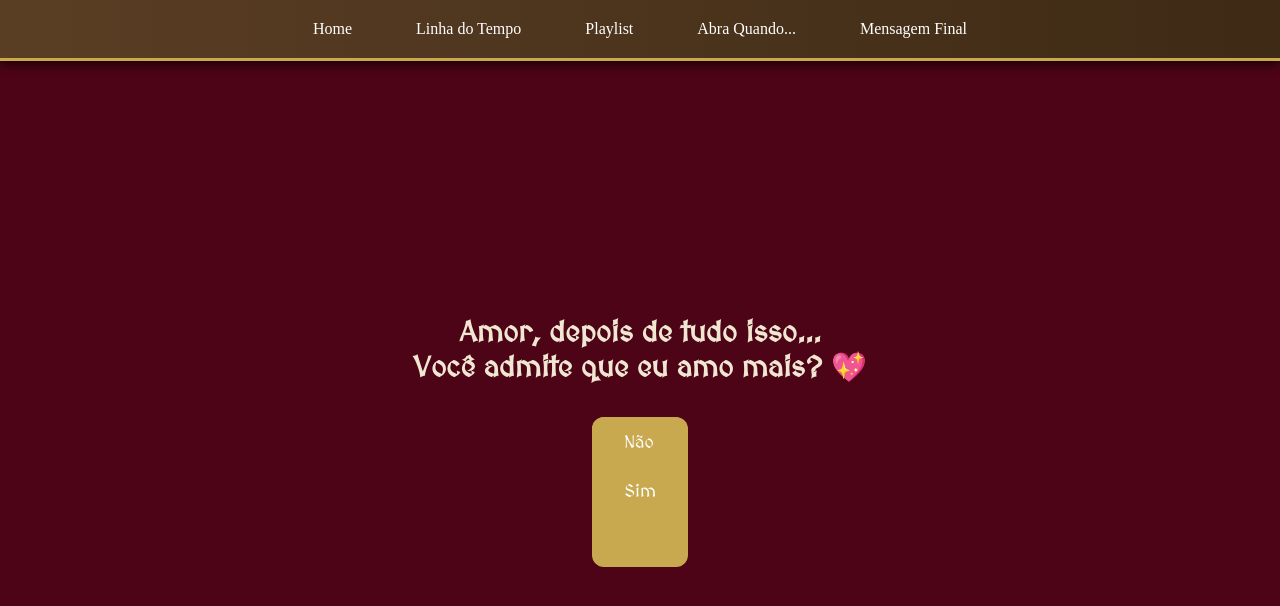
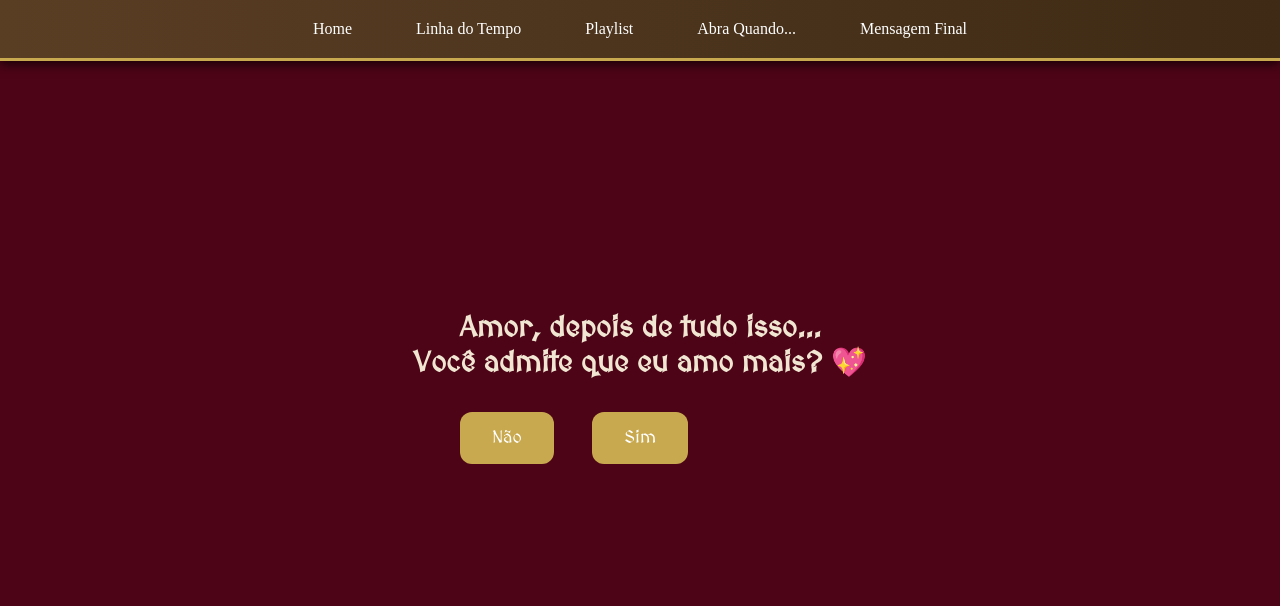
Before and after one commit to juliapinheiro42/Gift, a Next.js app: page /mensagem in a window 1280 px wide. Shown: the top 606 px of the page. Built offline with nearby package versions, Linux system fonts and the light colour scheme.

Commit message:
Presente de dia dos namorados️

```diff
--- a/src/app/mensagem/page.tsx
+++ b/src/app/mensagem/page.tsx
@@ -22,12 +22,11 @@ const Message = styled.h1`
 `;
 
 const ButtonGroup = styled.div`
-  display: flex;
-  gap: 2rem;
   position: relative;
-  flex-wrap: wrap;
-  justify-content: center;
-  height: 150px;
+  width: 100%;
+  max-width: 360px;
+  height: 160px; /* altura fixa para o botão "Não" se mover */
+  margin: 0 auto;
 `;
 
 const Button = styled.button`
@@ -39,7 +38,8 @@ const Button = styled.button`
   font-family: var(--font-medieval), serif;
   border-radius: 12px;
   cursor: pointer;
-  transition: none;
+  z-index: 1;
+  position: relative;
 
   &:hover {
     background-color: #b30030;
@@ -50,7 +50,7 @@ const NoButton = styled(Button)<{ position: { x: number; y: number } }>`
   position: absolute;
   left: ${({ position }) => position.x}px;
   top: ${({ position }) => position.y}px;
-  pointer-events: auto;
+  z-index: 2;
 `;
 
 export default function MensagemFinalPage() {
@@ -58,14 +58,14 @@ export default function MensagemFinalPage() {
   const [showResponse, setShowResponse] = useState(false);
 
   const moveNoButton = () => {
-    const containerWidth = 300;
-    const containerHeight = 100;
+  const maxX = 260; // dentro da largura da área
+  const maxY = 100;
 
-    const x = Math.floor(Math.random() * containerWidth - containerWidth / 2);
-    const y = Math.floor(Math.random() * containerHeight - containerHeight / 2);
+  const x = Math.floor(Math.random() * maxX);
+  const y = Math.floor(Math.random() * maxY);
 
-    setNoPosition({ x, y });
-  };
+  setNoPosition({ x, y });
+};
 
   const handleYesClick = () => {
     setShowResponse(true);
```
Also changed, not shown: src/app/page.tsx (+6 -4 lines).
